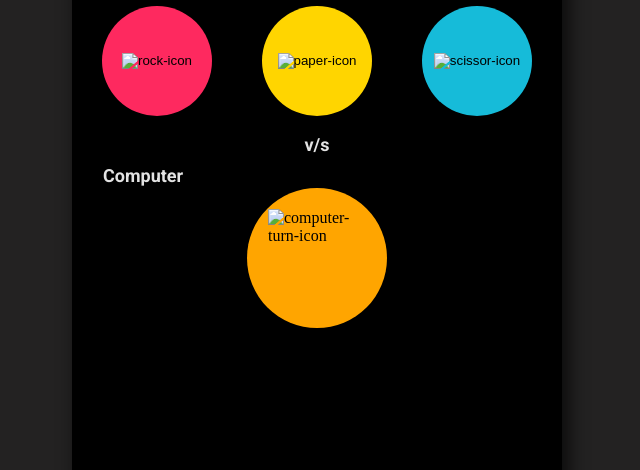
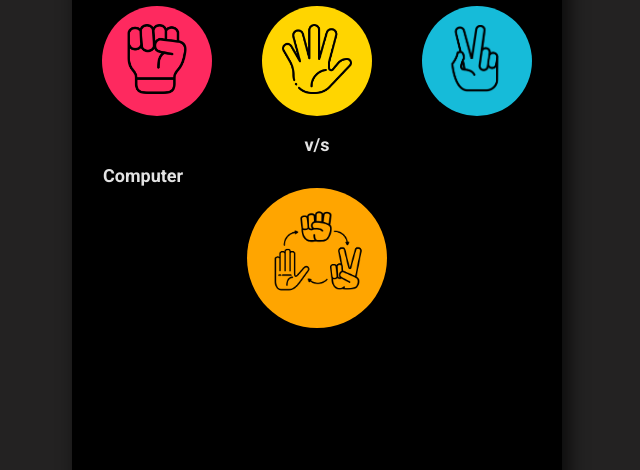
Before and after one commit to anubhav11156/rock-paper-scissor-game, a plain HTML site: page src/index.html in a window 1280 px wide. Both pictures are taken after a click on the button "Reset". Shown: the part 141-611 px from the top of the page, without its empty margins (323-963 px from the left). Drawn offline with Linux system fonts and the light colour scheme.

Commit message:
Image Path change

```diff
--- a/src/index.html
+++ b/src/index.html
@@ -17,17 +17,17 @@
           <div id="rps-div" style="flex:1; display:flex;">
             <div id="rock-div">
               <button class="rps-buttons" id="rock-id" onclick="fooRock()" value="rock">
-                  <img class="rps-image" src="Resources/main-rock.png" alt="rock-icon">
+                  <img class="rps-image" src="../public/images/main-rock.png" alt="rock-icon">
               </button>
             </div>
             <div id="paper-div">
               <button class="rps-buttons" id="paper-id" onclick="fooPaper()" value="paper">
-                <img class="rps-image" src="Resources/main-paper.png" alt="paper-icon">
+                <img class="rps-image" src="../public/images/main-paper.png" alt="paper-icon">
               </button>
             </div>
             <div id="scissor-div">
               <button class="rps-buttons" id="scissor-id" onclick="fooScissor()" value="scissor">
-                <img class="rps-image" src="Resources/main-scissor.png" alt="scissor-icon">
+                <img class="rps-image" src="../public/images/main-scissor.png" alt="scissor-icon">
               </button>
             </div>
           </div>
@@ -42,7 +42,7 @@
           <div id="computer-div" style="flex: 1; display: flex; justify-content:center;">
               <div id="computer-circle">
                 <div id="icon-div">
-                  <img id="computer-icon" src="Resources/main-all.png" alt="computer-turn-icon">
+                  <img id="computer-icon" src="../public/images/main-all.png" alt="computer-turn-icon">
                 </div>
               </div>
           </div>
--- a/src/script.js
+++ b/src/script.js
@@ -21,13 +21,13 @@ const computerChoiceAraray = ['rock','paper','scissor'];
 let computerChoice = (array) => {
   let choice = Math.floor(Math.random()*array.length);
   if(choice==0){
-    computerIcon.src = 'Resources/main-rock.png';
+    computerIcon.src = '../public/images/main-rock.png';
   }
   else if (choice==1) {
-    computerIcon.src = 'Resources/main-paper.png';
+    computerIcon.src = '../public/images/main-paper.png';
   }
   else {
-    computerIcon.src = 'Resources/main-scissor.png';
+    computerIcon.src = '../public/images/main-scissor.png';
   }
 
   return array[choice];
@@ -118,7 +118,7 @@ const youLose = () => {
 }
 
 let reset = () => {
-  computerIcon.src = 'Resources/main-all.png';
+  computerIcon.src = '../public/images/main-all.png';
   count = 0;
   rock.style.border = 'none';
   paper.style.border = 'none';
```
